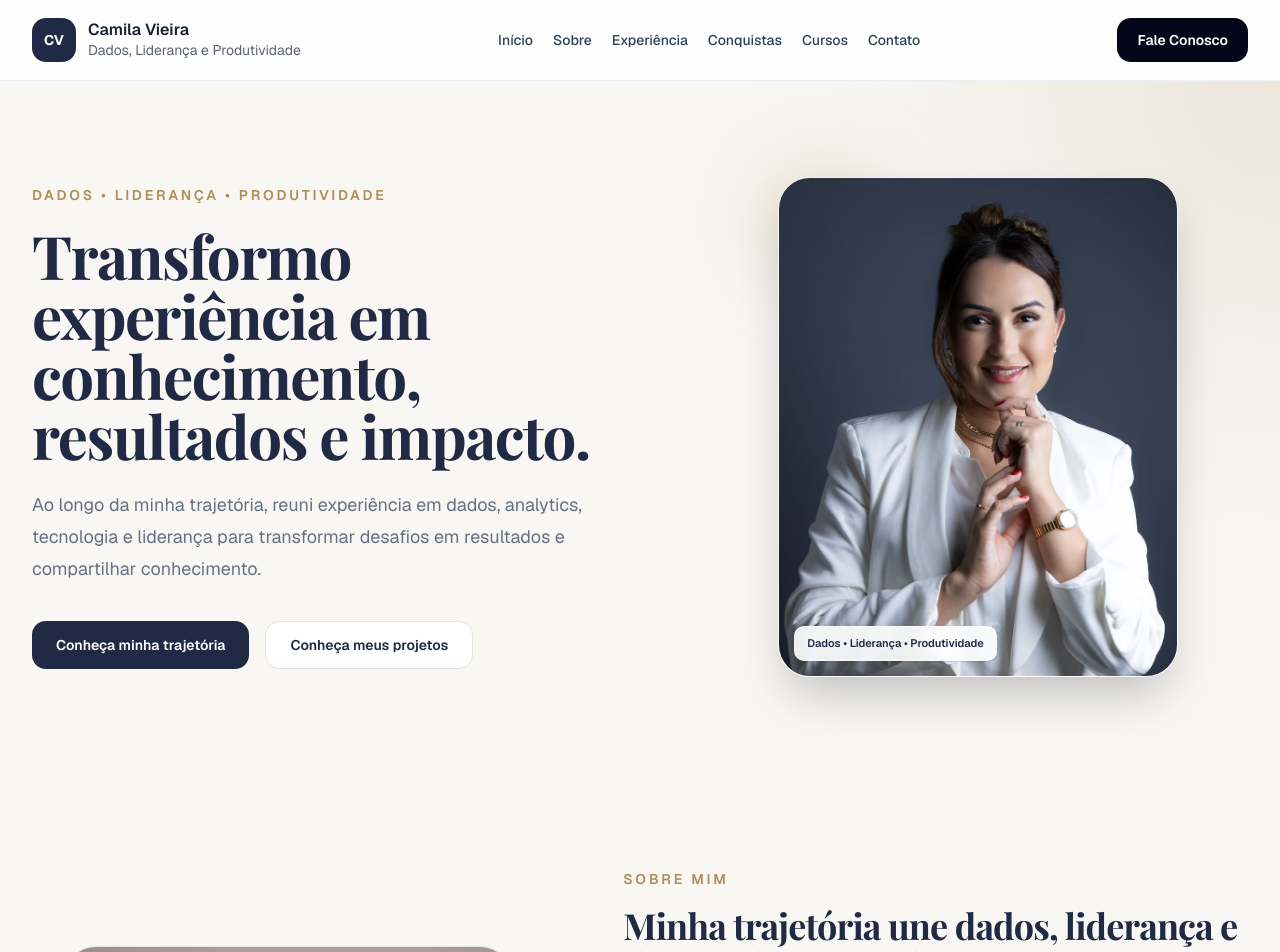
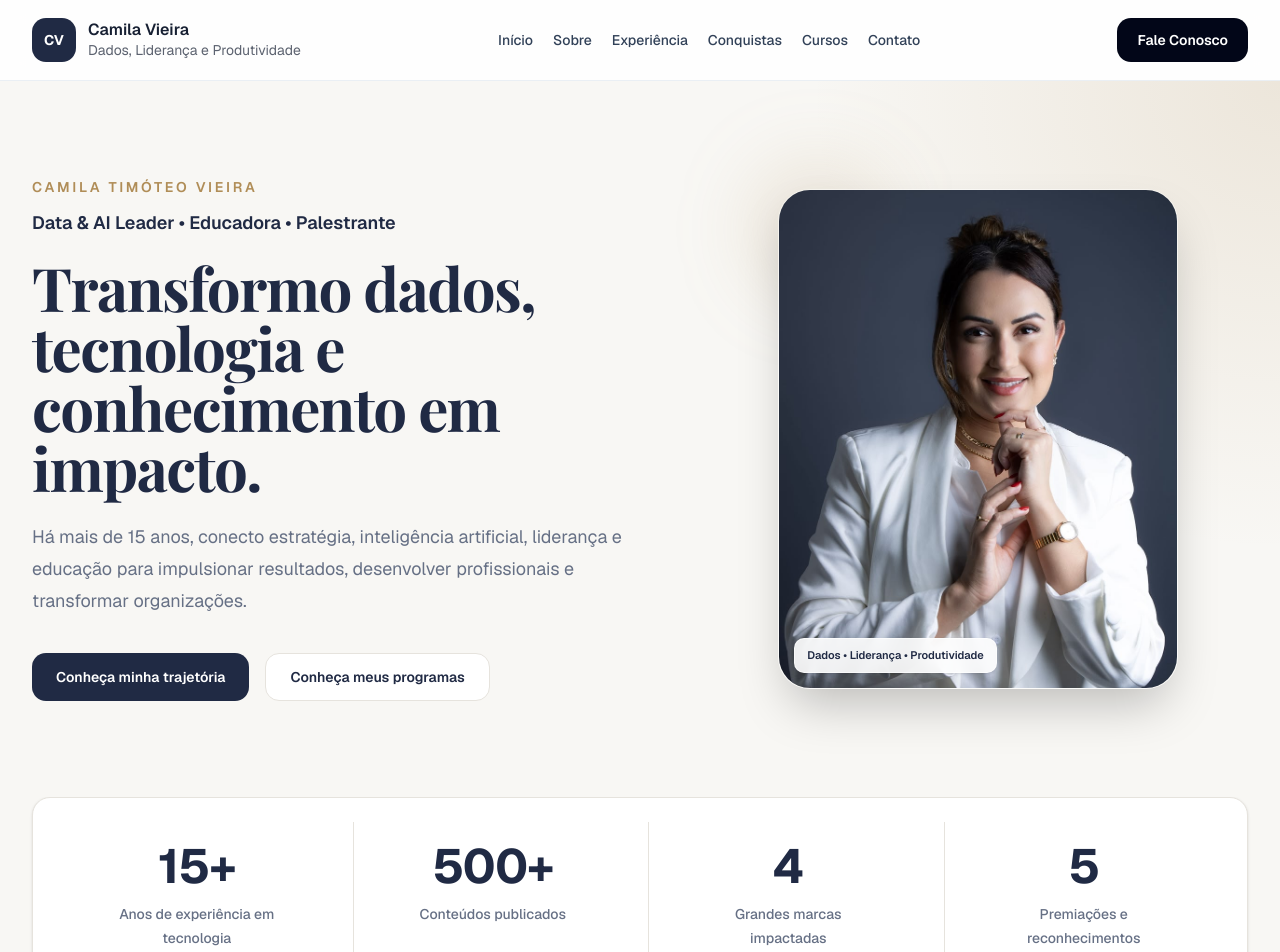
Before and after one commit to RodneiTimoteo/site-camila, a Next.js app: page / in a window 1280 px wide. Shown: the top 952 px of the page. Built offline with nearby package versions, Linux system fonts and the light colour scheme; a web font is replaced by a local one.

Commit message:
Atualiza posicionamento e adiciona indicadores de autoridade

```diff
--- a/src/app/page.tsx
+++ b/src/app/page.tsx
@@ -1,5 +1,6 @@
 import Header from "@/components/layout/Header";
 import Hero from "@/components/sections/Hero";
+import AuthorityStats from "@/components/sections/AuthorityStats";
 import Footer from "@/components/layout/Footer";
 import CTA from "@/components/sections/CTA";
 import Testimonials from "@/components/sections/Testimonials";
@@ -17,18 +18,21 @@ export default function Home() {
 
       <main>
        <Hero
-          eyebrow="Dados • Liderança • Produtividade"
-          title="Transformo experiência em conhecimento, resultados e impacto."
-          description="Ao longo da minha trajetória, reuni experiência em dados, analytics, tecnologia e liderança para transformar desafios em resultados e compartilhar conhecimento."
+          eyebrow="Camila Timóteo Vieira"
+          role="Data & AI Leader • Educadora • Palestrante"
+          title="Transformo dados, tecnologia e conhecimento em impacto."
+          description="Há mais de 15 anos, conecto estratégia, inteligência artificial, liderança e educação para impulsionar resultados, desenvolver profissionais e transformar organizações."
           primaryAction={{
             label: "Conheça minha trajetória",
-            href: "#sobre",
+            href: "#trajetoria",
           }}
           secondaryAction={{
-            label: "Conheça meus projetos",
-            href: "#cursos",
+            label: "Conheça meus programas",
+            href: "#programas",
           }}
         />
+
+        <AuthorityStats />
 
         <About />
 
--- /dev/null
+++ b/src/components/sections/AuthorityStats.tsx
@@ -0,0 +1,27 @@
+import Container from "@/components/layout/Container";
+import { authorityStats } from "@/data/authority";
+
+export default function AuthorityStats() {
+  return (
+    <section className="bg-site pb-16">
+      <Container>
+        <div className="grid gap-4 rounded-2xl border border-site bg-surface p-5 shadow-sm sm:grid-cols-2 sm:p-6 lg:grid-cols-4">
+          {authorityStats.map((stat) => (
+            <article
+              key={stat.label}
+              className="border-site px-4 py-5 text-center sm:[&:nth-child(2n)]:border-l lg:border-l lg:first:border-l-0"
+            >
+              <p className="text-4xl font-bold tracking-tight text-primary sm:text-5xl">
+                {stat.value}
+              </p>
+
+              <p className="mx-auto mt-3 max-w-44 text-sm font-medium leading-6 text-muted-site">
+                {stat.label}
+              </p>
+            </article>
+          ))}
+        </div>
+      </Container>
+    </section>
+  );
+}
--- a/src/components/sections/Hero.tsx
+++ b/src/components/sections/Hero.tsx
@@ -5,6 +5,7 @@ import Container from "@/components/layout/Container";
 
 interface HeroProps {
   eyebrow?: string;
+  role?: string;
   title: string;
   description: string;
   primaryAction: {
@@ -19,6 +20,7 @@ interface HeroProps {
 
 export default function Hero({
   eyebrow,
+  role,
   title,
   description,
   primaryAction,
@@ -37,6 +39,12 @@ export default function Hero({
             {eyebrow && (
               <p className="text-sm font-semibold uppercase tracking-[0.2em] text-secondary">
                 {eyebrow}
+              </p>
+            )}
+
+            {role && (
+              <p className="mt-3 text-base font-semibold text-primary sm:text-lg">
+                {role}
               </p>
             )}
 
--- /dev/null
+++ b/src/data/authority.ts
@@ -0,0 +1,18 @@
+export const authorityStats = [
+  {
+    value: "15+",
+    label: "Anos de experiência em tecnologia",
+  },
+  {
+    value: "500+",
+    label: "Conteúdos publicados",
+  },
+  {
+    value: "4",
+    label: "Grandes marcas impactadas",
+  },
+  {
+    value: "5",
+    label: "Premiações e reconhecimentos",
+  },
+] as const;
```
